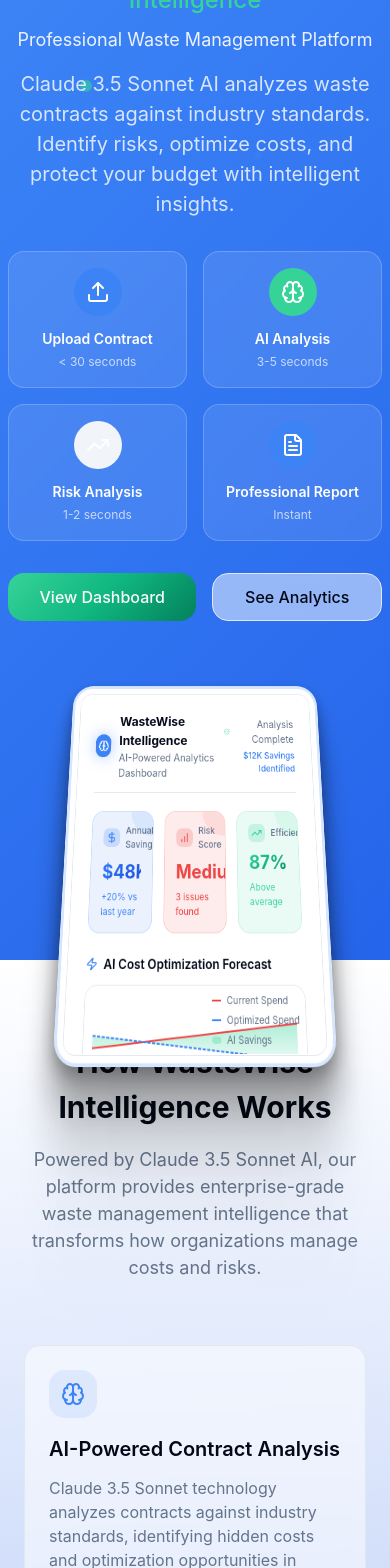
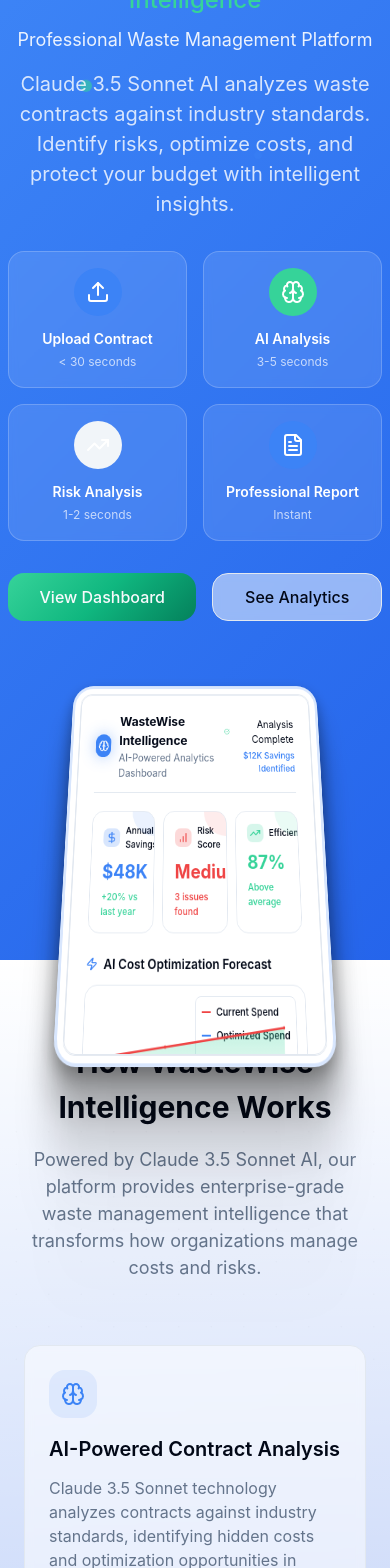
Before and after one commit to tryinhard1080/professional-admin-dashboard-880, a React (Vite) app: page / in a window 390 px wide. Shown: the top 1568 px of the page. Built offline with nearby package versions, Linux system fonts and the light colour scheme.

Commit message:
Fix text visibility and chart display issues
Improved text contrast, chart display, text layout, background contrast, responsive design, and updated color scheme for better accessibility.

```diff
--- a/src/pages/Landing.tsx
+++ b/src/pages/Landing.tsx
@@ -106,7 +106,7 @@ export default function Landing() {
           </div>
         </>
       }>
-        <div className="h-full w-full bg-white/90 backdrop-blur-sm rounded-2xl p-6 overflow-hidden hover-lift transition-all duration-500 border border-white/20 shadow-elegant">
+        <div className="h-full w-full bg-background border border-border rounded-2xl p-6 overflow-hidden hover-lift transition-all duration-500 shadow-elegant">
           {/* Enhanced Dashboard Preview Header */}
           <div className="flex items-center justify-between mb-6 pb-4 border-b border-border">
             <div className="flex items-center space-x-3">
@@ -119,7 +119,7 @@ export default function Landing() {
               </div>
             </div>
             <div className="text-right">
-              <div className="flex items-center gap-2 text-sm text-muted-foreground mb-1">
+              <div className="flex items-center gap-2 text-sm text-foreground mb-1">
                 <CheckCircle className="w-3 h-3 text-secondary" />
                 <span>Analysis Complete</span>
               </div>
@@ -128,41 +128,41 @@ export default function Landing() {
           </div>
 
           {/* Enhanced Key Metrics Grid with AI Theme */}
-          <div className="grid grid-cols-3 gap-4 mb-6">
-            <div className="bg-primary/10 p-4 rounded-lg hover-scale transition-all duration-300 border border-primary/20 relative overflow-hidden">
+          <div className="grid grid-cols-3 gap-3 mb-6">
+            <div className="bg-card border border-border p-4 rounded-lg hover-scale transition-all duration-300 relative overflow-hidden">
               <div className="absolute top-0 right-0 w-8 h-8 bg-primary/10 rounded-bl-full"></div>
               <div className="flex items-center gap-2 mb-2">
                 <div className="p-1 rounded bg-primary/20">
                   <DollarSign className="w-4 h-4 text-primary" />
                 </div>
-                <span className="text-xs font-medium text-muted-foreground">Annual Savings</span>
+                <span className="text-xs font-medium text-foreground">Annual Savings</span>
               </div>
-              <div className="text-2xl font-bold bg-gradient-primary bg-clip-text text-transparent">$48K</div>
-              <div className="text-xs text-primary mt-1">+20% vs last year</div>
+              <div className="text-2xl font-bold text-primary">$48K</div>
+              <div className="text-xs text-secondary font-medium mt-1">+20% vs last year</div>
             </div>
 
-            <div className="bg-destructive/10 p-4 rounded-lg hover-scale transition-all duration-300 border border-destructive/20 relative overflow-hidden">
+            <div className="bg-card border border-border p-4 rounded-lg hover-scale transition-all duration-300 relative overflow-hidden">
               <div className="absolute top-0 right-0 w-8 h-8 bg-destructive/10 rounded-bl-full"></div>
               <div className="flex items-center gap-2 mb-2">
                 <div className="p-1 rounded bg-destructive/20">
                   <BarChart className="w-4 h-4 text-destructive" />
                 </div>
-                <span className="text-xs font-medium text-muted-foreground">Risk Score</span>
+                <span className="text-xs font-medium text-foreground">Risk Score</span>
               </div>
               <div className="text-2xl font-bold text-destructive">Medium</div>
-              <div className="text-xs text-destructive mt-1">3 issues found</div>
+              <div className="text-xs text-destructive font-medium mt-1">3 issues found</div>
             </div>
 
-            <div className="bg-secondary/10 p-4 rounded-lg hover-scale transition-all duration-300 border border-secondary/20 relative overflow-hidden">
+            <div className="bg-card border border-border p-4 rounded-lg hover-scale transition-all duration-300 relative overflow-hidden">
               <div className="absolute top-0 right-0 w-8 h-8 bg-secondary/10 rounded-bl-full"></div>
               <div className="flex items-center gap-2 mb-2">
                 <div className="p-1 rounded bg-secondary/20">
                   <TrendingUp className="w-4 h-4 text-secondary" />
                 </div>
-                <span className="text-xs font-medium text-muted-foreground">Efficiency</span>
+                <span className="text-xs font-medium text-foreground">Efficiency</span>
               </div>
-              <div className="text-2xl font-bold bg-gradient-secondary bg-clip-text text-transparent">87%</div>
-              <div className="text-xs text-secondary mt-1">Above average</div>
+              <div className="text-2xl font-bold text-secondary">87%</div>
+              <div className="text-xs text-secondary font-medium mt-1">Above average</div>
             </div>
           </div>
 
@@ -172,34 +172,66 @@ export default function Landing() {
               <Zap className="w-4 h-4 text-primary" />
               AI Cost Optimization Forecast
             </h3>
-            <div className="h-32 bg-card border border-border rounded-lg p-3 relative">
-              <div className="absolute top-2 right-2 space-y-1 text-xs">
+            <div className="h-40 bg-card border border-border rounded-lg p-4 relative">
+              <div className="absolute top-3 right-3 space-y-2 text-xs bg-background/90 backdrop-blur-sm p-2 rounded border border-border">
                 <div className="flex items-center gap-2">
                   <div className="w-3 h-0.5 bg-destructive"></div>
-                  <span className="text-muted-foreground">Current Spend</span>
+                  <span className="text-foreground font-medium">Current Spend</span>
                 </div>
                 <div className="flex items-center gap-2">
                   <div className="w-3 h-0.5 bg-primary"></div>
-                  <span className="text-muted-foreground">Optimized Spend</span>
+                  <span className="text-foreground font-medium">Optimized Spend</span>
                 </div>
                 <div className="flex items-center gap-2">
-                  <div className="w-3 h-2 bg-secondary/30 rounded-sm"></div>
-                  <span className="text-muted-foreground">AI Savings</span>
+                  <div className="w-3 h-2 bg-secondary/50 rounded-sm"></div>
+                  <span className="text-foreground font-medium">AI Savings</span>
                 </div>
               </div>
 
-              <svg className="w-full h-full" viewBox="0 0 400 140">
-                <defs>
-                  <linearGradient id="ai-savings-gradient" x1="0%" y1="0%" x2="0%" y2="100%">
-                    <stop offset="0%" stopColor="hsl(var(--secondary))" stopOpacity="0.4" />
-                    <stop offset="100%" stopColor="hsl(var(--secondary))" stopOpacity="0.1" />
-                  </linearGradient>
-                </defs>
+              <div className="w-full h-full relative">
+                <svg className="absolute inset-0 w-full h-full" viewBox="0 0 400 120" preserveAspectRatio="none">
+                  <defs>
+                    <linearGradient id="ai-savings-gradient" x1="0%" y1="0%" x2="0%" y2="100%">
+                      <stop offset="0%" stopColor="hsl(var(--secondary))" stopOpacity="0.3" />
+                      <stop offset="100%" stopColor="hsl(var(--secondary))" stopOpacity="0.05" />
+                    </linearGradient>
+                  </defs>
 
-                <polygon fill="url(#ai-savings-gradient)" points="0,80 50,75 100,70 150,65 200,60 250,55 300,50 350,45 400,40 400,100 350,95 300,90 250,85 200,80 150,75 100,70 50,65 0,60" />
-                <polyline fill="none" stroke="hsl(var(--destructive))" strokeWidth="3" points="0,80 50,75 100,70 150,65 200,60 250,55 300,50 350,45 400,40" />
-                <polyline fill="none" stroke="hsl(var(--primary))" strokeWidth="3" strokeDasharray="6,3" points="0,60 50,65 100,70 150,75 200,80 250,85 300,90 350,95 400,100" />
-              </svg>
+                  {/* AI Savings Area */}
+                  <polygon
+                    fill="url(#ai-savings-gradient)"
+                    points="20,60 80,55 140,50 200,45 260,40 320,35 380,30 380,100 320,95 260,90 200,85 140,80 80,75 20,70"
+                  />
+
+                  {/* Current Spend Line */}
+                  <polyline
+                    fill="none"
+                    stroke="hsl(var(--destructive))"
+                    strokeWidth="2.5"
+                    points="20,60 80,55 140,50 200,45 260,40 320,35 380,30"
+                  />
+
+                  {/* Optimized Spend Line */}
+                  <polyline
+                    fill="none"
+                    stroke="hsl(var(--primary))"
+                    strokeWidth="2.5"
+                    strokeDasharray="4,2"
+                    points="20,70 80,75 140,80 200,85 260,90 320,95 380,100"
+                  />
+
+                  {/* Data Points */}
+                  <circle cx="20" cy="60" r="2" fill="hsl(var(--destructive))" />
+                  <circle cx="140" cy="50" r="2" fill="hsl(var(--destructive))" />
+                  <circle cx="260" cy="40" r="2" fill="hsl(var(--destructive))" />
+                  <circle cx="380" cy="30" r="2" fill="hsl(var(--destructive))" />
+
+                  <circle cx="20" cy="70" r="2" fill="hsl(var(--primary))" />
+                  <circle cx="140" cy="80" r="2" fill="hsl(var(--primary))" />
+                  <circle cx="260" cy="90" r="2" fill="hsl(var(--primary))" />
+                  <circle cx="380" cy="100" r="2" fill="hsl(var(--primary))" />
+                </svg>
+              </div>
             </div>
           </div>
 
@@ -210,45 +242,45 @@ export default function Landing() {
               AI-Identified Opportunities
             </h3>
             <div className="space-y-3">
-              <div className="p-4 rounded-lg bg-gradient-to-r from-primary/5 to-transparent border border-primary/10 hover-scale transition-all duration-300 relative overflow-hidden">
-                <div className="absolute top-0 right-0 w-12 h-12 bg-primary/5 rounded-bl-full flex items-center justify-center">
+              <div className="p-4 rounded-lg bg-card border border-border hover-scale transition-all duration-300 relative overflow-hidden">
+                <div className="absolute top-0 right-0 w-12 h-12 bg-primary/10 rounded-bl-full flex items-center justify-center">
                   <FileText className="w-4 h-4 text-primary" />
                 </div>
-                <div className="flex justify-between text-sm mb-2">
-                  <span className="font-medium text-foreground">Contract Term Optimization</span>
-                  <span className="text-primary font-bold">$18K/year</span>
+                <div className="flex justify-between items-center text-sm mb-2">
+                  <span className="font-semibold text-foreground">Contract Term Optimization</span>
+                  <span className="text-primary font-bold bg-primary/10 px-2 py-1 rounded">$18K/year</span>
                 </div>
                 <p className="text-xs text-muted-foreground mb-3">AI detected sub-optimal contract terms vs industry standards</p>
                 <div className="w-full bg-muted rounded-full h-2">
-                  <div className="bg-gradient-primary h-2 rounded-full animate-glow-pulse transition-all duration-1000" style={{width: '60%'}}></div>
+                  <div className="bg-primary h-2 rounded-full transition-all duration-1000" style={{width: '60%'}}></div>
                 </div>
               </div>
 
-              <div className="p-4 rounded-lg bg-gradient-to-r from-secondary/5 to-transparent border border-secondary/10 hover-scale transition-all duration-300 relative overflow-hidden">
-                <div className="absolute top-0 right-0 w-12 h-12 bg-secondary/5 rounded-bl-full flex items-center justify-center">
+              <div className="p-4 rounded-lg bg-card border border-border hover-scale transition-all duration-300 relative overflow-hidden">
+                <div className="absolute top-0 right-0 w-12 h-12 bg-secondary/10 rounded-bl-full flex items-center justify-center">
                   <TrendingUp className="w-4 h-4 text-secondary" />
                 </div>
-                <div className="flex justify-between text-sm mb-2">
-                  <span className="font-medium text-foreground">Route & Schedule Optimization</span>
-                  <span className="text-secondary font-bold">$22K/year</span>
+                <div className="flex justify-between items-center text-sm mb-2">
+                  <span className="font-semibold text-foreground">Route & Schedule Optimization</span>
+                  <span className="text-secondary font-bold bg-secondary/10 px-2 py-1 rounded">$22K/year</span>
                 </div>
                 <p className="text-xs text-muted-foreground mb-3">Machine learning analysis of pickup patterns and efficiency gains</p>
                 <div className="w-full bg-muted rounded-full h-2">
-                  <div className="bg-gradient-secondary h-2 rounded-full animate-glow-pulse transition-all duration-1000" style={{width: '75%'}}></div>
+                  <div className="bg-secondary h-2 rounded-full transition-all duration-1000" style={{width: '75%'}}></div>
                 </div>
               </div>
 
-              <div className="p-4 rounded-lg bg-gradient-to-r from-accent/5 to-transparent border border-accent/10 hover-scale transition-all duration-300 relative overflow-hidden">
-                <div className="absolute top-0 right-0 w-12 h-12 bg-accent/5 rounded-bl-full flex items-center justify-center">
+              <div className="p-4 rounded-lg bg-card border border-border hover-scale transition-all duration-300 relative overflow-hidden">
+                <div className="absolute top-0 right-0 w-12 h-12 bg-accent/10 rounded-bl-full flex items-center justify-center">
                   <BarChart className="w-4 h-4 text-accent" />
                 </div>
-                <div className="flex justify-between text-sm mb-2">
-                  <span className="font-medium text-foreground">Container Right-sizing</span>
-                  <span className="text-accent font-bold">$8K/year</span>
+                <div className="flex justify-between items-center text-sm mb-2">
+                  <span className="font-semibold text-foreground">Container Right-sizing</span>
+                  <span className="text-accent font-bold bg-accent/10 px-2 py-1 rounded">$8K/year</span>
                 </div>
                 <p className="text-xs text-muted-foreground mb-3">AI analysis of waste volume patterns for optimal container sizing</p>
                 <div className="w-full bg-muted rounded-full h-2">
-                  <div className="bg-gradient-to-r from-accent to-primary h-2 rounded-full animate-glow-pulse transition-all duration-1000" style={{width: '35%'}}></div>
+                  <div className="bg-accent h-2 rounded-full transition-all duration-1000" style={{width: '35%'}}></div>
                 </div>
               </div>
             </div>
```
